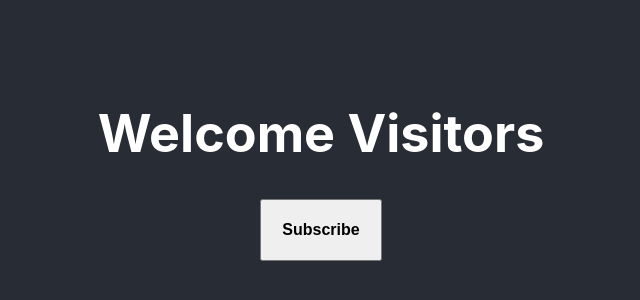
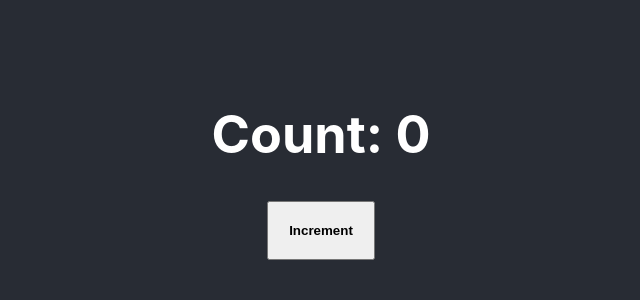
Before and after one commit to renuyarasu/codevolution, a React (Create React App) app: page / in a window 1280 px wide. Shown: the part 236-536 px from the top of the page, without its empty margins (319-959 px from the left). Built offline with nearby package versions, Linux system fonts and the light colour scheme.

Commit message:
Class Component - setState

```diff
--- a/src/App.js
+++ b/src/App.js
@@ -1,11 +1,11 @@
 import './App.css';
-import Greet from './components/Greet';
+import Count from './components/Count';
 
 function App() {
   return (
     <div className="App">
       <header className="App-header">
-        <Greet />
+        <Count />
       </header>
     </div>
   );
--- /dev/null
+++ b/src/components/Count.js
@@ -0,0 +1,24 @@
+import React, { Component } from 'react'
+
+export default class Count extends Component {
+    constructor(props) {
+        super(props)
+
+        this.state = {
+            count: 0
+        }
+    }
+    increment() {
+        this.setState({
+            count:this.state.count +1
+        })
+    }
+    render() {
+        return (
+            <div>
+                <h1>Count: {this.state.count}</h1>
+                <button style={{padding:'20px', fontWeight:'bold',cursor:'pointer'}} onClick={() => this.increment()}>Increment</button>
+            </div>
+        )
+    }
+}
--- a/src/components/Greet.js
+++ /dev/null
@@ -1,27 +0,0 @@
-import React, { Component } from 'react';
-
-class Greet extends Component {
-    constructor() {
-        super()
-        this.state = {
-            message: 'Welcome Visitors'
-        }
-    }
-    changeMessage() {
-        this.setState(
-            {
-                message: 'Thank You for Subscribing'
-            }
-        )
-    }
-    render() {
-        return (
-            <div>
-                <h1>{this.state.message}</h1>
-                <button style={{ padding: '20px', cursor: 'pointer', fontSize: '16px', fontWeight: 'bold' }} onClick={() => this.changeMessage()}>Subscribe</button>
-            </div>
-        );
-    }
-}
-
-export default Greet;
```
